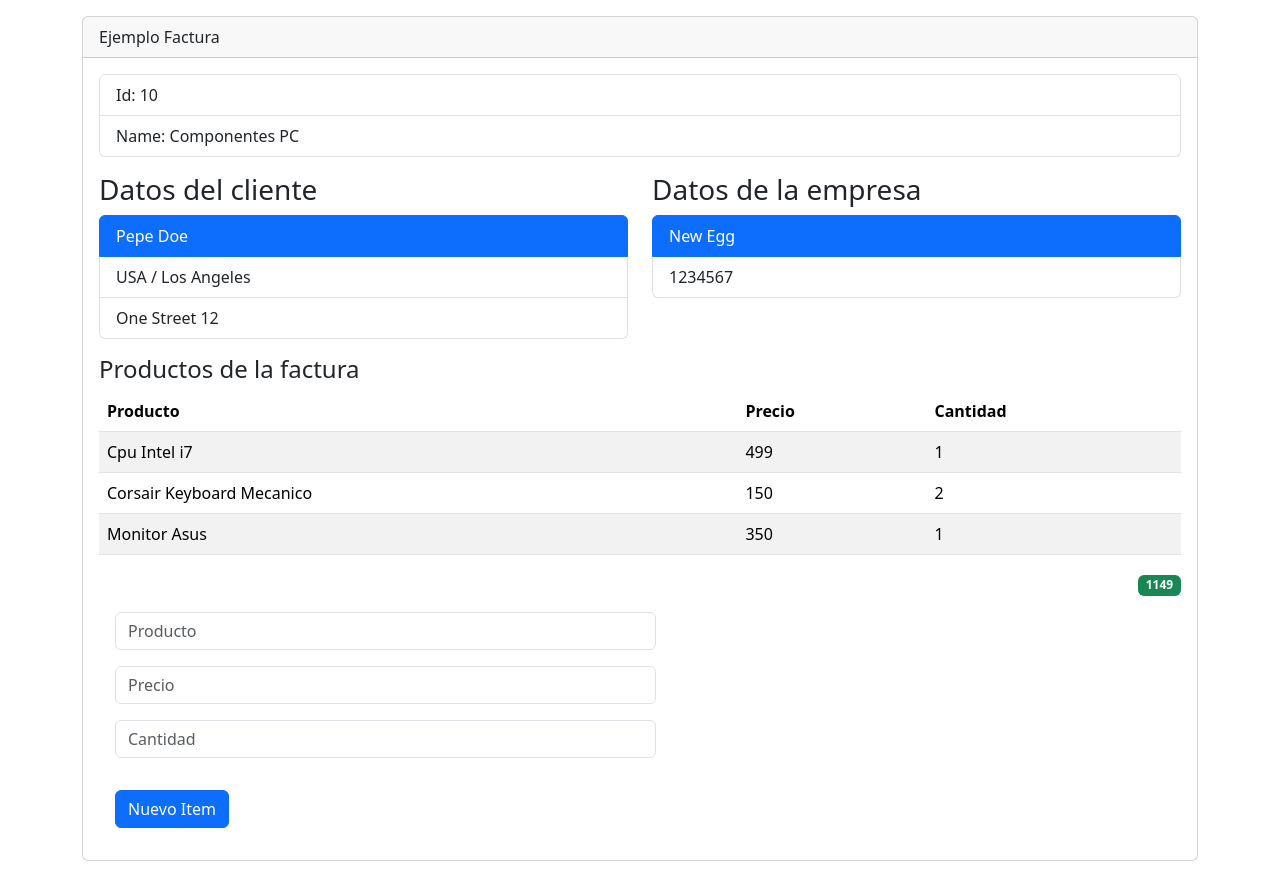
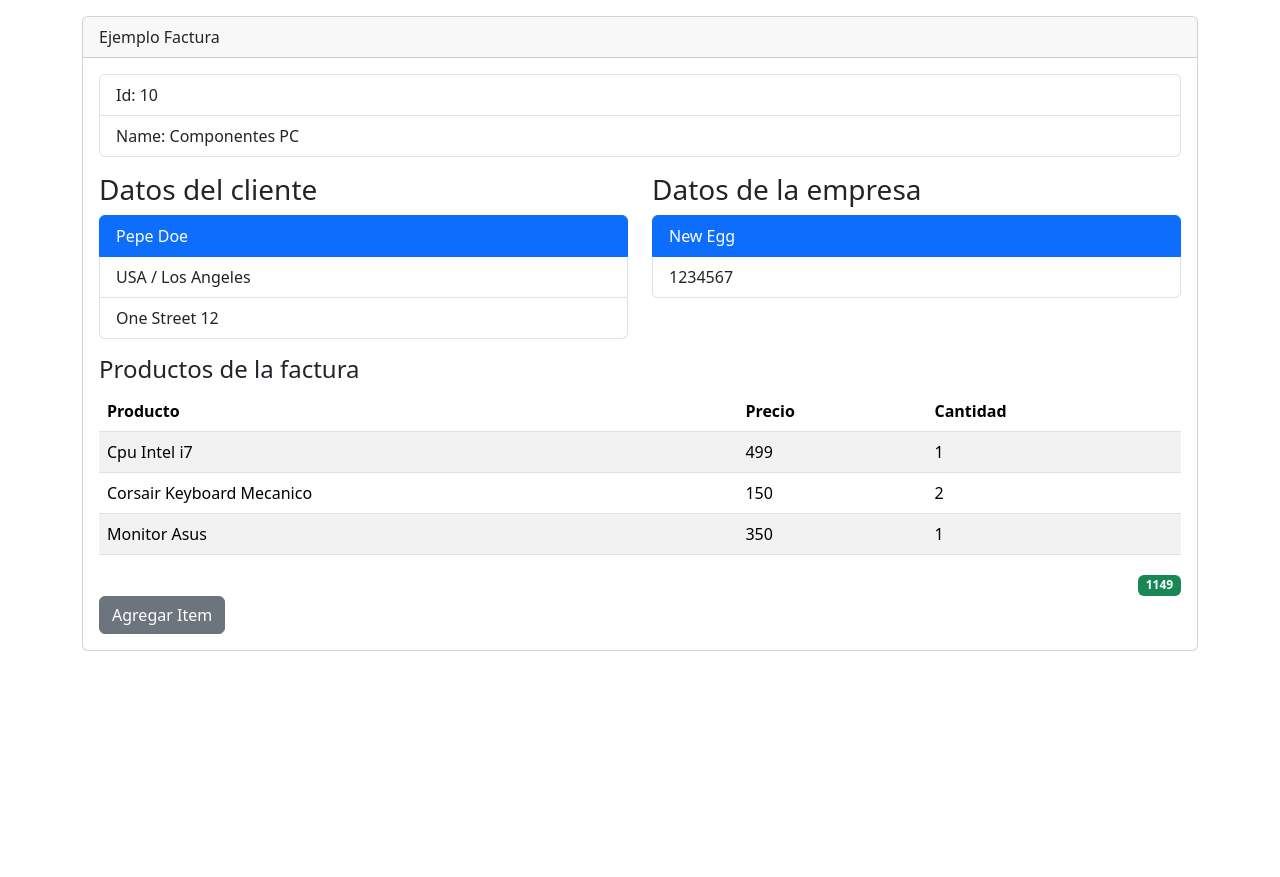
Before and after one commit to DevMPoveaCL/Documentacion-Aprendizaje, a React (Vite) app in the folder REACT+SPRINGBOOT/FullStack/5_invoice-app/: page / in a window 1280 px wide. After the commit the page ends 800 px from the top, so only its background shows below. Built offline with nearby package versions, Linux system fonts and the light colour scheme.

Commit message:
Agrega boton formulario de items

```diff
--- a/REACT+SPRINGBOOT/FullStack/5_invoice-app/src/InvoiceApp.jsx
+++ b/REACT+SPRINGBOOT/FullStack/5_invoice-app/src/InvoiceApp.jsx
@@ -5,6 +5,7 @@ import { CompanyView } from "./components/CompanyView";
 import { InvoiceView } from "./components/InvoiceView";
 import { ListItemsView } from "./components/ListItemsView";
 import { TotalView } from "./components/TotalView";
+import { FormItemsView } from "./components/FormItemsView";
 
 const invoiceInitial = {
     id: 0,
@@ -28,17 +29,14 @@ const invoiceInitial = {
 
 export const InvoiceApp = () => {
 
+    const [activeForm, setActiveForm] = useState(false);
     const [total, setTotal] = useState(0);
     const [counter, setCounter] = useState(4);
     const [invoice, setInvoice] = useState(invoiceInitial);
     const [items, setItems] = useState([]);
-    const [formItemsState, setFormItemsState] = useState({
-        product: '',
-        price: '',
-        quantity: '',
-    });
+
     const { id, name, client, company } = invoice;
-    const { product, price, quantity } = formItemsState;
+
 
     useEffect(() => {
         const data = getInvoice();
@@ -51,41 +49,7 @@ export const InvoiceApp = () => {
         setTotal(calculateTotal(items));
     }, [items]);
 
-
-    const onInputChange = ({ target: { name, value } }) => {
-        /* console.log(name);
-        console.log(value); */
-        setFormItemsState({
-            ...formItemsState,
-            [name]: value
-        });
-    };
-
-
-
-    const onInvoiceItemsSubmit = (event) => {
-        event.preventDefault();
-        if (product.trim().length <= 1) {
-            alert("El nombre del producto debe tener 2 o más carácteres")
-            return
-        };
-        if (price.trim().length <= 1) {
-            alert("El precio del producto debe tener 2 o más dígitos")
-            return
-        };
-        if (isNaN(price.trim())) {
-            alert("El precio del producto debe ser un número")
-            return
-        };
-        if (quantity.trim().length < 1) {
-            alert("La cantidad del producto debe tener 1 o más dígitos")
-            return
-        };
-        if (isNaN(quantity.trim())) {
-            alert("La cantidad del producto debe ser un número")
-            return
-        };
-
+    const handlerAddItems = ({ product, price, quantity }) => {
 
         setItems([...items, {
             id: counter,
@@ -93,12 +57,12 @@ export const InvoiceApp = () => {
             price: +price.trim(),
             quantity: +quantity.trim(),
         }]);
-        setFormItemsState({
-            product: '',
-            price: '',
-            quantity: '',
-        });
+
         setCounter(counter + 1);
+    };
+
+    const onActiveForm = () => {
+        setActiveForm(!activeForm);
     }
 
     return (
@@ -121,35 +85,9 @@ export const InvoiceApp = () => {
                         </div>
                         <ListItemsView title="Productos de la factura" items={items} />
                         <TotalView total={total} />
-                        <form className="w-50" onSubmit={onInvoiceItemsSubmit}>
-                            <input
-                                type="text"
-                                name="product"
-                                value={product}
-                                placeholder="Producto"
-                                className="form-control m-3"
-                                onChange={onInputChange} />
-                            <input
-                                type="text"
-                                name="price"
-                                value={price}
-                                placeholder="Precio"
-                                className="form-control m-3"
-                                onChange={onInputChange} />
+                        <button className="btn btn-secondary" onClick={onActiveForm}> {!activeForm ? 'Agregar Item' : 'Cerrar Form'}</button>
+                        {!activeForm || <FormItemsView handler={handlerAddItems} />}
 
-                            <input
-                                type="text"
-                                name="quantity"
-                                value={quantity}
-                                placeholder="Cantidad"
-                                className="form-control m-3"
-                                onChange={onInputChange} />
-                            <button
-                                type="submit"
-                                className="btn btn-primary m-3">
-                                Nuevo Item
-                            </button>
-                        </form>
                     </div>
                 </div>
             </div>
--- /dev/null
+++ b/REACT+SPRINGBOOT/FullStack/5_invoice-app/src/components/FormItemsView.jsx
@@ -0,0 +1,76 @@
+import { useState } from "react";
+
+export const FormItemsView = ({ handler }) => {
+
+    const [formItemsState, setFormItemsState] = useState({
+        product: '',
+        price: '',
+        quantity: '',
+    });
+    const { product, price, quantity } = formItemsState;
+
+    const onInputChange = ({ target: { name, value } }) => {
+        setFormItemsState({
+            ...formItemsState,
+            [name]: value
+        });
+    };
+
+    const onInvoiceItemsSubmit = (event) => {
+        event.preventDefault();
+        if (product.trim().length <= 1) {
+            alert("El nombre del producto debe tener 2 o más carácteres")
+            return
+        };
+        if (isNaN(price.trim()) || price.trim().length <= 1) {
+            alert("El precio del producto debe ser un número y tener 2 o más dígitos")
+            return
+        };
+        if (isNaN(quantity.trim()) || quantity.trim().length < 1) {
+            alert("La cantidad del producto debe se un número y tener 1 o más dígitos")
+            return
+        };
+
+        handler(formItemsState);
+
+        setFormItemsState({
+            product: '',
+            price: '',
+            quantity: '',
+        });
+
+    }
+
+
+    return (<>
+        <form className="w-50" onSubmit={onInvoiceItemsSubmit}>
+            <input
+                type="text"
+                name="product"
+                value={product}
+                placeholder="Producto"
+                className="form-control m-3"
+                onChange={onInputChange} />
+            <input
+                type="text"
+                name="price"
+                value={price}
+                placeholder="Precio"
+                className="form-control m-3"
+                onChange={onInputChange} />
+
+            <input
+                type="text"
+                name="quantity"
+                value={quantity}
+                placeholder="Cantidad"
+                className="form-control m-3"
+                onChange={onInputChange} />
+            <button
+                type="submit"
+                className="btn btn-primary m-3">
+                Nuevo Item
+            </button>
+        </form>
+    </>)
+};
```
